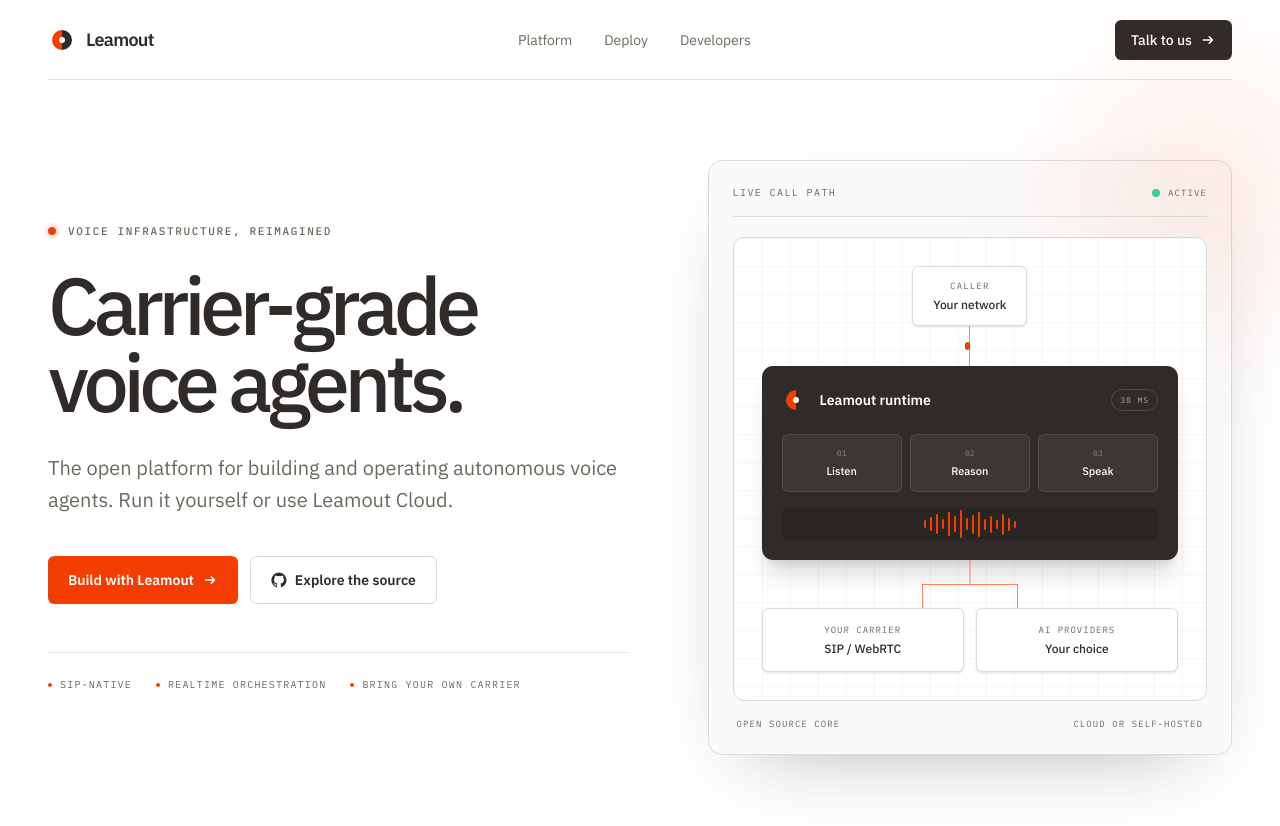
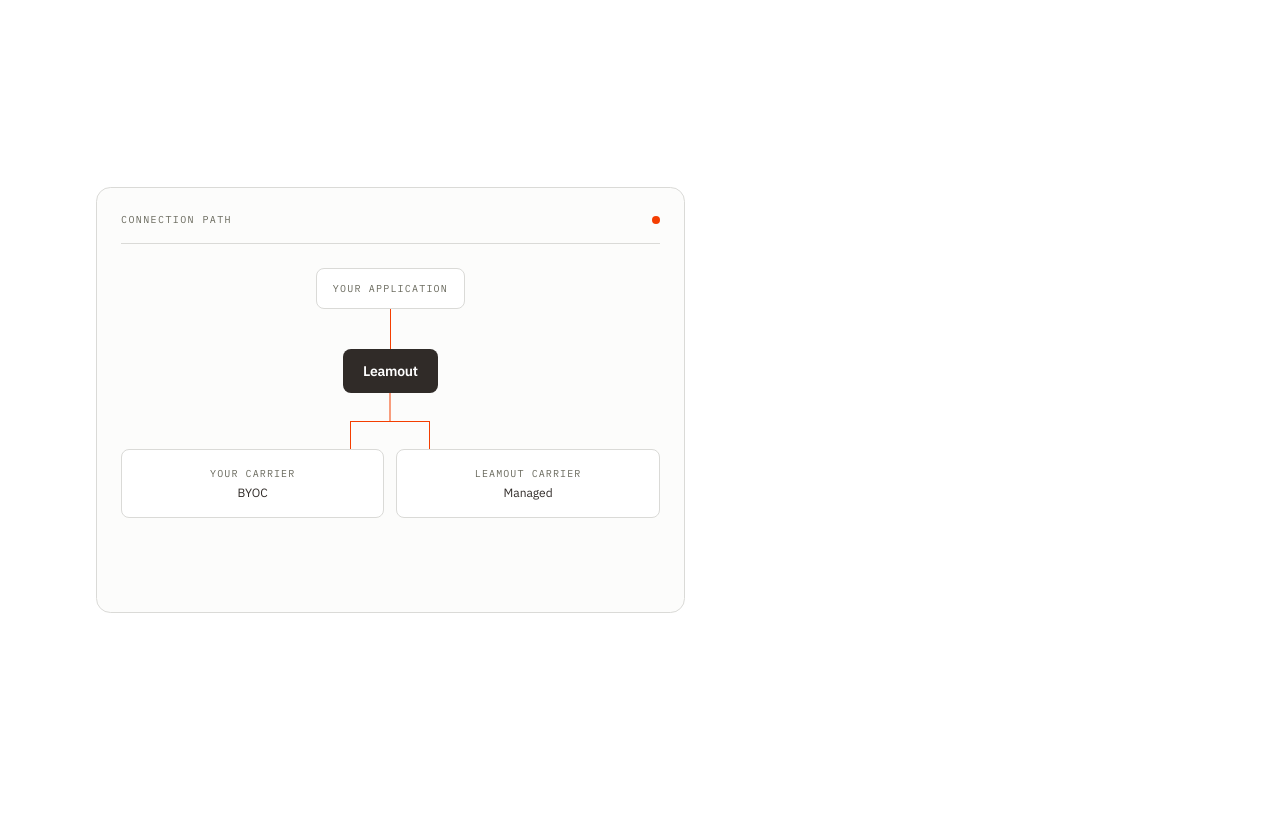
Before and after one commit to coffeyvidzro/monogo, a Next.js app in the folder clients/apps/web/: page / in a window 1280 px wide. Shown: the top 826 px of the page. After the commit the page ends 800 px from the top, so only its background shows below. Built offline with nearby package versions, Linux system fonts and the light colour scheme.

Commit message:
Revert "Build the carrier-grade voice agents landing hero"
This reverts commit 34cb1249373284ee41a482a5958e9f081ad784de.

```diff
--- a/clients/apps/web/app/layout.tsx
+++ b/clients/apps/web/app/layout.tsx
@@ -4,9 +4,9 @@
 import RootProviders from "./providers";
 
 export const metadata = constructMetadata({
-  title: "Carrier-grade voice agents",
+  title: "Modern communications infrastructure. On your terms",
   description:
-    "The open platform for building and operating autonomous voice agents. Run it yourself or use Leamout Cloud.",
+    "Leamout is a programmable communications control plane for building and operating voice, messaging, numbering, routing, and carrier-connected telecom products.",
 });
 
 export default function RootLayout({
--- a/clients/apps/web/app/page.tsx
+++ b/clients/apps/web/app/page.tsx
@@ -1,259 +1,53 @@
-const runtimeFeatures = [
-  "SIP-native",
-  "Realtime orchestration",
-  "Bring your own carrier",
-];
-
-const waveform = [
-  { id: "a", height: 8 },
-  { id: "b", height: 14 },
-  { id: "c", height: 20 },
-  { id: "d", height: 10 },
-  { id: "e", height: 24 },
-  { id: "f", height: 16 },
-  { id: "g", height: 28 },
-  { id: "h", height: 12 },
-  { id: "i", height: 19 },
-  { id: "j", height: 25 },
-  { id: "k", height: 11 },
-  { id: "l", height: 17 },
-  { id: "m", height: 9 },
-  { id: "n", height: 21 },
-  { id: "o", height: 13 },
-  { id: "p", height: 7 },
-];
-
-function ArrowIcon() {
-  return (
-    <svg aria-hidden="true" className="size-4" fill="none" viewBox="0 0 16 16">
-      <path
-        d="M3.5 8h9m-3.25-3.25L12.5 8l-3.25 3.25"
-        stroke="currentColor"
-        strokeLinecap="round"
-        strokeLinejoin="round"
-        strokeWidth="1.5"
-      />
-    </svg>
-  );
-}
-
-function GitHubIcon() {
-  return (
-    <svg
-      aria-hidden="true"
-      className="size-4"
-      fill="currentColor"
-      viewBox="0 0 24 24"
-    >
-      <path d="M12 .7a11.5 11.5 0 0 0-3.64 22.4c.58.1.79-.25.79-.56v-2.23c-3.22.7-3.9-1.37-3.9-1.37-.53-1.34-1.29-1.7-1.29-1.7-1.05-.72.08-.7.08-.7 1.17.08 1.78 1.2 1.78 1.2 1.04 1.77 2.72 1.26 3.38.96.1-.75.4-1.26.74-1.55-2.57-.3-5.27-1.29-5.27-5.69 0-1.26.45-2.28 1.19-3.09-.12-.29-.52-1.46.11-3.05 0 0 .97-.31 3.16 1.18a10.98 10.98 0 0 1 5.75 0c2.2-1.49 3.16-1.18 3.16-1.18.63 1.59.23 2.76.11 3.05.74.81 1.19 1.83 1.19 3.09 0 4.42-2.71 5.39-5.29 5.68.42.36.79 1.06.79 2.14v3.16c0 .31.21.67.8.56A11.5 11.5 0 0 0 12 .7Z" />
-    </svg>
-  );
-}
-
-function BrandMark() {
-  return (
-    <span
-      className="relative flex size-7 items-center justify-center"
-      aria-hidden="true"
-    >
-      <span className="absolute h-5 w-2.5 -translate-x-[5px] rounded-l-full bg-brand-orange" />
-      <span className="absolute h-5 w-2.5 translate-x-[5px] rounded-r-full bg-brand-charcoal" />
-      <span className="absolute size-1.5 rounded-full bg-background" />
-    </span>
-  );
-}
-
 export default function Home() {
   return (
-    <main className="min-h-screen overflow-hidden bg-background text-foreground">
-      <div className="mx-auto flex min-h-screen w-full max-w-[1440px] flex-col px-5 sm:px-8 lg:px-12">
-        <header className="flex h-20 items-center justify-between border-b border-border/70">
-          <a
-            className="flex items-center gap-2.5 font-heading text-lg font-semibold tracking-[-0.04em]"
-            href="/"
-          >
-            <BrandMark />
-            Leamout
-          </a>
-
-          <nav
-            aria-label="Primary navigation"
-            className="hidden items-center gap-8 text-sm text-muted-foreground md:flex"
-          >
-            <a
-              className="transition-colors hover:text-foreground"
-              href="#platform"
-            >
-              Platform
-            </a>
-            <a
-              className="transition-colors hover:text-foreground"
-              href="#deploy"
-            >
-              Deploy
-            </a>
-            <a
-              className="transition-colors hover:text-foreground"
-              href="https://github.com/leamout/monogo"
-            >
-              Developers
-            </a>
-          </nav>
-
-          <a
-            className="inline-flex h-10 items-center gap-2 rounded-md bg-brand-charcoal px-4 text-sm font-medium text-brand-white transition-transform hover:-translate-y-0.5"
-            href="mailto:hello@leamout.com"
-          >
-            Talk to us
-            <ArrowIcon />
-          </a>
-        </header>
-
-        <section
-          className="grid flex-1 items-center gap-14 py-14 lg:grid-cols-[minmax(0,1.05fr)_minmax(440px,0.95fr)] lg:gap-20 lg:py-20"
-          id="platform"
-        >
-          <div className="max-w-3xl">
-            <div className="mb-7 flex items-center gap-3 font-mono text-[11px] font-medium uppercase tracking-[0.15em] text-muted-foreground">
-              <span className="size-2 rounded-full bg-brand-orange shadow-[0_0_0_4px_rgba(244,62,1,0.1)]" />
-              Voice infrastructure, reimagined
+    <main className="min-h-screen bg-background text-foreground">
+      <div className="mx-auto flex min-h-screen w-full max-w-6xl flex-col px-5 sm:px-6 lg:px-8">
+        <section className="grid flex-1 items-center gap-14 py-16 lg:grid-cols-[minmax(0,1.15fr)_minmax(320px,0.85fr)] lg:gap-16 lg:py-20">
+          <div className="rounded-2xl border border-border bg-muted/30 p-5 sm:p-6">
+            <div className="flex items-center justify-between border-b border-border pb-4">
+              <p className="font-mono text-[10px] uppercase tracking-[0.14em] text-muted-foreground">
+                Connection path
+              </p>
+              <span className="size-2 rounded-full bg-brand-orange" />
             </div>
 
-            <h1 className="font-heading text-[clamp(3rem,6.3vw,6rem)] font-medium leading-[0.95] tracking-[-0.065em]">
-              Carrier-grade
-              <br />
-              voice agents.
-            </h1>
+            <div className="relative mt-6 min-h-[320px]">
+              <div className="mx-auto w-fit rounded-lg border border-border bg-background px-4 py-3 text-center">
+                <p className="font-mono text-[10px] uppercase tracking-[0.12em] text-muted-foreground">
+                  Your application
+                </p>
+              </div>
 
-            <p className="mt-8 max-w-xl text-lg leading-8 text-muted-foreground sm:text-xl">
-              The open platform for building and operating autonomous voice
-              agents. Run it yourself or use Leamout Cloud.
-            </p>
+              <div className="mx-auto h-10 w-px bg-brand-orange" />
 
-            <div className="mt-10 flex flex-wrap items-center gap-3">
-              <a
-                className="inline-flex h-12 items-center gap-2 rounded-md bg-brand-orange px-5 text-sm font-semibold text-white transition-transform hover:-translate-y-0.5"
-                href="mailto:hello@leamout.com"
-              >
-                Build with Leamout
-                <ArrowIcon />
-              </a>
-              <a
-                className="inline-flex h-12 items-center gap-2 rounded-md border border-border bg-background px-5 text-sm font-semibold transition-colors hover:bg-muted"
-                href="https://github.com/leamout/monogo"
-              >
-                <GitHubIcon />
-                Explore the source
-              </a>
-            </div>
+              <div className="mx-auto w-fit rounded-lg bg-brand-charcoal px-5 py-3 text-center text-brand-white">
+                <p className="font-heading text-sm font-semibold tracking-[-0.02em]">
+                  Leamout
+                </p>
+              </div>
 
-            <div className="mt-12 flex flex-wrap gap-x-6 gap-y-3 border-t border-border/70 pt-6">
-              {runtimeFeatures.map((feature) => (
-                <span
-                  className="flex items-center gap-2 font-mono text-[10px] uppercase tracking-[0.12em] text-muted-foreground"
-                  key={feature}
-                >
-                  <span className="size-1 rounded-full bg-brand-orange" />
-                  {feature}
-                </span>
-              ))}
-            </div>
-          </div>
+              <div className="relative mx-auto h-14 w-40">
+                <div className="absolute left-1/2 top-0 h-7 w-px -translate-x-1/2 bg-brand-orange" />
+                <div className="absolute left-[25%] right-[25%] top-7 h-px bg-brand-orange" />
+                <div className="absolute left-[25%] top-7 h-7 w-px bg-brand-orange" />
+                <div className="absolute right-[25%] top-7 h-7 w-px bg-brand-orange" />
+              </div>
 
-          <div
-            className="relative rounded-2xl border border-border bg-muted/40 p-4 shadow-[0_30px_80px_-45px_rgba(48,43,40,0.45)] sm:p-6"
-            id="deploy"
-          >
-            <div className="pointer-events-none absolute -right-24 -top-24 size-64 rounded-full bg-brand-orange/8 blur-3xl" />
-            <div className="relative flex items-center justify-between border-b border-border pb-4">
-              <p className="font-mono text-[10px] uppercase tracking-[0.14em] text-muted-foreground">
-                Live call path
-              </p>
-              <div className="flex items-center gap-2 font-mono text-[9px] uppercase tracking-[0.12em] text-muted-foreground">
-                <span className="size-2 animate-pulse rounded-full bg-emerald-500" />
-                Active
-              </div>
-            </div>
-
-            <div className="relative mt-5 overflow-hidden rounded-xl border border-border bg-background p-5 sm:p-7">
-              <div className="absolute inset-0 bg-[linear-gradient(to_right,rgba(105,105,93,0.06)_1px,transparent_1px),linear-gradient(to_bottom,rgba(105,105,93,0.06)_1px,transparent_1px)] bg-[size:28px_28px]" />
-              <div className="relative">
-                <div className="mx-auto w-fit rounded-md border border-border bg-background px-5 py-3 text-center shadow-sm">
-                  <p className="font-mono text-[9px] uppercase tracking-[0.13em] text-muted-foreground">
-                    Caller
+              <div className="grid grid-cols-2 gap-3">
+                <div className="rounded-lg border border-border bg-background px-3 py-4 text-center">
+                  <p className="font-mono text-[10px] uppercase tracking-[0.11em] text-muted-foreground">
+                    Your carrier
                   </p>
-                  <p className="mt-1 text-xs font-medium">Your network</p>
+                  <p className="mt-1 text-xs text-foreground">BYOC</p>
                 </div>
 
-                <div className="mx-auto flex h-10 w-px items-center bg-brand-orange/60">
-                  <span className="-ml-1 block size-2 rounded-full bg-brand-orange" />
-                </div>
-
-                <div className="rounded-xl bg-brand-charcoal p-5 text-brand-white shadow-xl shadow-brand-charcoal/15">
-                  <div className="flex items-center justify-between">
-                    <div className="flex items-center gap-2.5">
-                      <BrandMark />
-                      <span className="font-heading text-sm font-semibold">
-                        Leamout runtime
-                      </span>
-                    </div>
-                    <span className="rounded-full border border-white/15 px-2 py-1 font-mono text-[8px] uppercase tracking-[0.12em] text-white/60">
-                      38 ms
-                    </span>
-                  </div>
-
-                  <div className="mt-5 grid grid-cols-3 gap-2">
-                    {["Listen", "Reason", "Speak"].map((step, index) => (
-                      <div
-                        className="rounded-md border border-white/10 bg-white/[0.06] px-2 py-3 text-center"
-                        key={step}
-                      >
-                        <p className="font-mono text-[8px] text-white/40">
-                          0{index + 1}
-                        </p>
-                        <p className="mt-1 text-[11px] font-medium">{step}</p>
-                      </div>
-                    ))}
-                  </div>
-
-                  <div className="mt-4 flex h-8 items-center justify-center gap-1 overflow-hidden rounded-md bg-black/15 px-4">
-                    {waveform.map((bar) => (
-                      <span
-                        className="w-0.5 rounded-full bg-brand-orange"
-                        key={bar.id}
-                        style={{ height: bar.height }}
-                      />
-                    ))}
-                  </div>
-                </div>
-
-                <div className="relative mx-auto h-12 w-48">
-                  <div className="absolute left-1/2 top-0 h-6 w-px -translate-x-1/2 bg-brand-orange/60" />
-                  <div className="absolute left-1/4 right-1/4 top-6 h-px bg-brand-orange/60" />
-                  <div className="absolute left-1/4 top-6 h-6 w-px bg-brand-orange/60" />
-                  <div className="absolute right-1/4 top-6 h-6 w-px bg-brand-orange/60" />
-                </div>
-
-                <div className="grid grid-cols-2 gap-3">
-                  <div className="rounded-md border border-border bg-background px-3 py-3.5 text-center shadow-sm">
-                    <p className="font-mono text-[9px] uppercase tracking-[0.11em] text-muted-foreground">
-                      Your carrier
-                    </p>
-                    <p className="mt-1 text-xs font-medium">SIP / WebRTC</p>
-                  </div>
-                  <div className="rounded-md border border-border bg-background px-3 py-3.5 text-center shadow-sm">
-                    <p className="font-mono text-[9px] uppercase tracking-[0.11em] text-muted-foreground">
-                      AI providers
-                    </p>
-                    <p className="mt-1 text-xs font-medium">Your choice</p>
-                  </div>
+                <div className="rounded-lg border border-border bg-background px-3 py-4 text-center">
+                  <p className="font-mono text-[10px] uppercase tracking-[0.11em] text-muted-foreground">
+                    Leamout carrier
+                  </p>
+                  <p className="mt-1 text-xs text-foreground">Managed</p>
                 </div>
               </div>
-            </div>
-
-            <div className="relative mt-4 flex items-center justify-between px-1 font-mono text-[9px] uppercase tracking-[0.12em] text-muted-foreground">
-              <span>Open source core</span>
-              <span>Cloud or self-hosted</span>
             </div>
           </div>
         </section>
```
Also changed, not shown: 2 other files (tests, documents, lock files or other folders).
